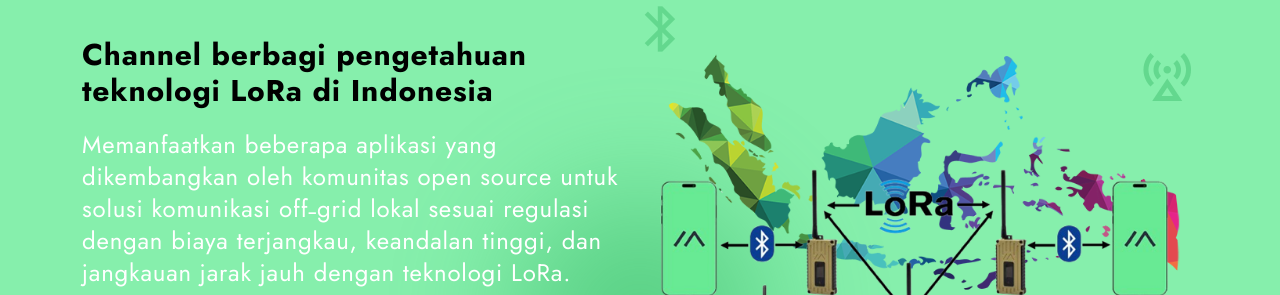
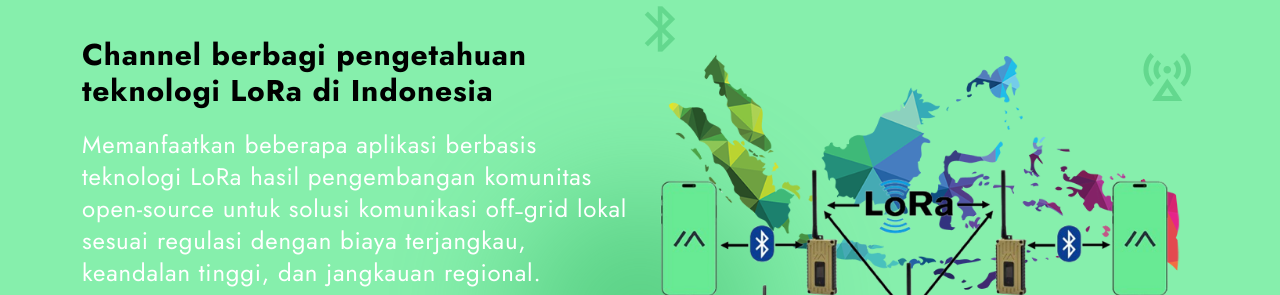
Before and after one commit to jiehoes/indomesh, a website: page index.html in a window 1280 px wide. Shown: the part 81-376 px from the top of the page. Drawn offline with nearby package versions, Linux system fonts and the light colour scheme.

Commit message:
update index.html to refine the local communication description for enhanced clarity and regional context

```diff
--- a/index.html
+++ b/index.html
@@ -82,7 +82,7 @@
                         </h1>
 
                         <p class="text-white text-2xl">
-                            Memanfaatkan beberapa aplikasi yang dikembangkan oleh komunitas open source untuk solusi komunikasi off˗grid lokal sesuai regulasi dengan biaya terjangkau, keandalan tinggi, dan jangkauan jarak jauh dengan teknologi LoRa.
+                            Memanfaatkan beberapa aplikasi berbasis teknologi LoRa hasil pengembangan komunitas open-source untuk solusi komunikasi off˗grid lokal sesuai regulasi dengan biaya terjangkau, keandalan tinggi, dan jangkauan regional.
                         </p>
 
 
```
